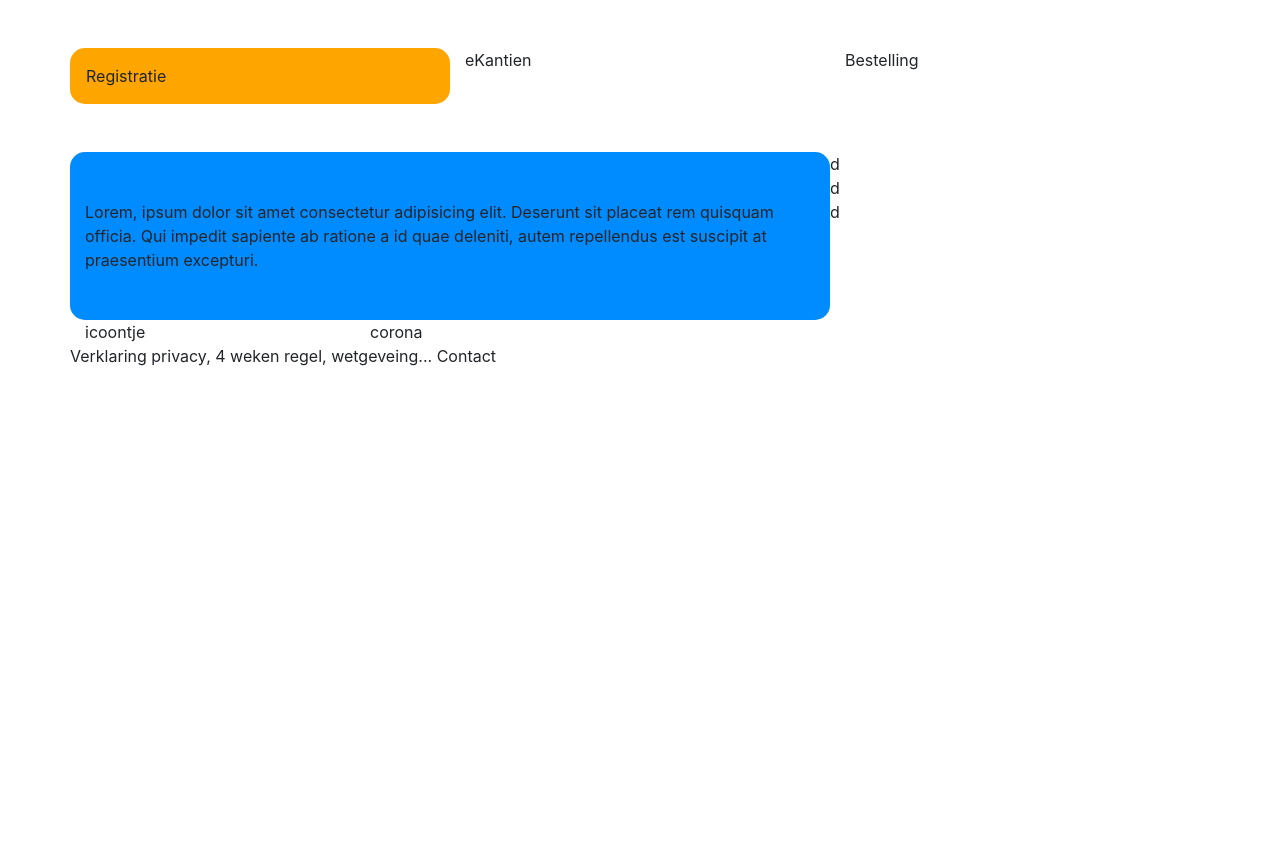
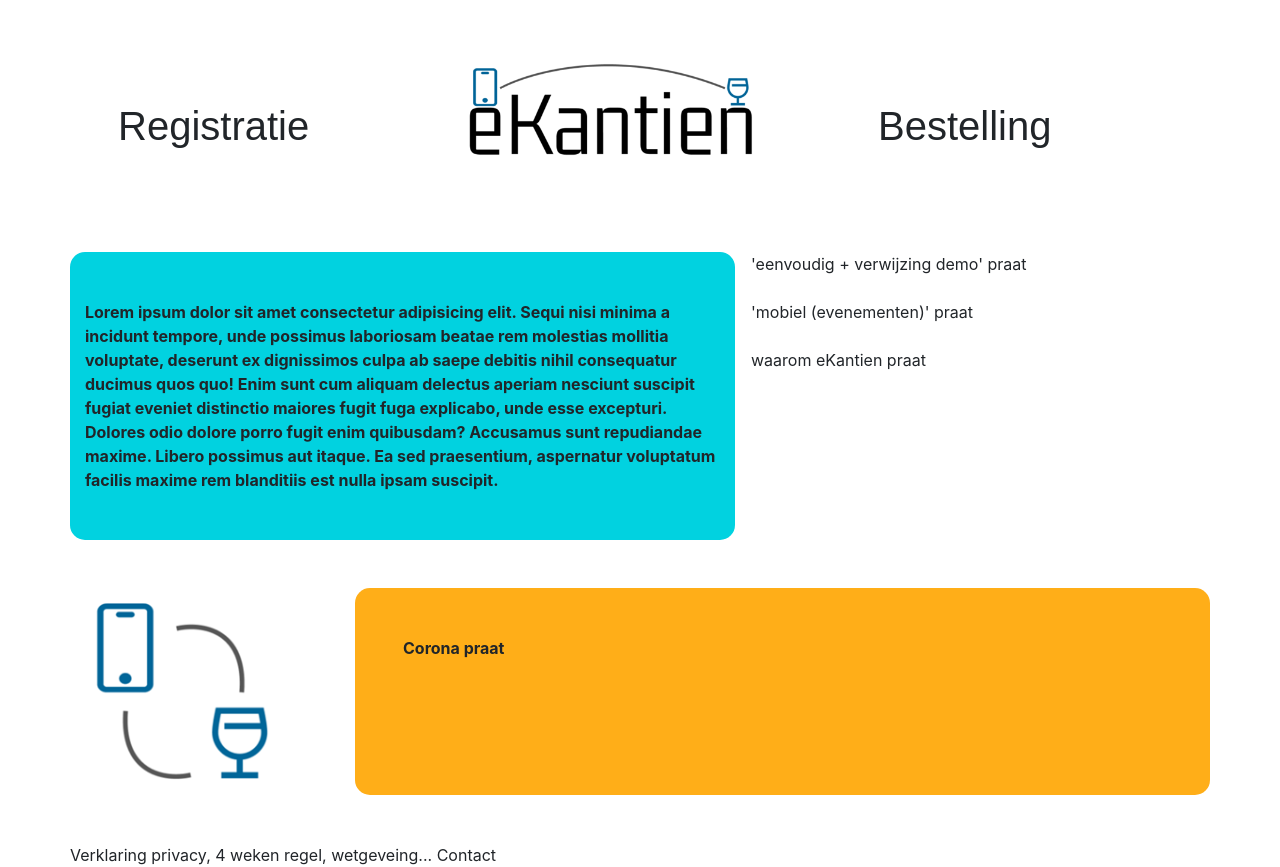
Before and after one commit to saramey/ekantien, a website: page index.html in a window 1280 px wide. Before the commit the page ends 800 px from the top, so only its background shows below. Drawn offline with Linux system fonts and the light colour scheme.

Commit message:
vandaag heb ik een beetje de layout verder afgemaakt

```diff
--- a/index.html
+++ b/index.html
@@ -11,23 +11,23 @@
 <body>
     <div class="container">
         <div class="row mt-5" >
-            <div class="col-4 oranje box p-3">Registratie</div>
-            <div class="col-4 box">eKantien</div>
-            <div class="col-4">Bestelling</div>
+            <div class="col-4 link box p-5">Registratie</div>
+            <div class="col-4 center box"><img src="logo_tekst_transparant.png" alt="eKantien" style="width:300px"></div>
+            <div class="col-4 link box p-5">Bestelling</div>
         </div>
-        <div class="row mt-5">
-            <div class="col-8 blauw box py-5">Lorem, ipsum dolor sit amet consectetur adipisicing elit. Deserunt sit placeat rem quisquam officia. Qui impedit sapiente ab ratione a id quae deleniti, autem repellendus est suscipit at praesentium excepturi.</div>
+        <div class="row mt-5 mb-5 ">
+            <div class="col-7 blauw box py-5 mr-3 "><B>Lorem ipsum dolor sit amet consectetur adipisicing elit. Sequi nisi minima a incidunt tempore, unde possimus laboriosam beatae rem molestias mollitia voluptate, deserunt ex dignissimos culpa ab saepe debitis nihil consequatur ducimus quos quo! Enim sunt cum aliquam delectus aperiam nesciunt suscipit fugiat eveniet distinctio maiores fugit fuga explicabo, unde esse excepturi. Dolores odio dolore porro fugit enim quibusdam? Accusamus sunt repudiandae maxime. Libero possimus aut itaque. Ea sed praesentium, aspernatur voluptatum facilis maxime rem blanditiis est nulla ipsam suscipit.</B></div>
             <div class="col-4 box">
-                <div class="row box">d</div>
-                <div class="row box">d</div>
-                <div class="row box">d</div>
+                <div class="row box mb-4">'eenvoudig + verwijzing demo' praat</div>
+                <div class="row box mb-4">'mobiel (evenementen)' praat</div>
+                <div class="row box">waarom eKantien praat</div>
             </div>
         </div>
-        <div class="row">
-            <div class="col-3">icoontje</div>
-            <div class="col-9 box">corona</div>
+        <div class="row mb-5">
+            <div class="col-3 box"><img src="Logo_transparant.png" alt="eKantien" style="width:200px""></div>
+            <div class="col-9 center oranje box p-5"><B>Corona praat</B></div>
         </div>
-        <div class="row box">
+        <div class="row center box">
             Verklaring privacy, 4 weken regel, wetgeveing... Contact
         </div>
     </div>
--- a/package.json
+++ b/package.json
@@ -4,7 +4,8 @@
   "description": "",
   "main": "index.html",
   "scripts": {
-    "test": "echo \"Error: no test specified\" && exit 1"
+    "test": "echo \"Error: no test specified\" && exit 1",
+    "start": "live-server"
   },
   "author": "Sara",
   "license": "ISC"
--- a/stijl.css
+++ b/stijl.css
@@ -5,9 +5,18 @@
 
 
 .oranje{
-    background-color: #ffa500;
+    background-color: #ffae18;
 }
 
 .blauw{
-    background-color: #008cff;
+    background-color: #01d2e0;
 }
+
+.link {
+    font-size: 40px;
+    font-family: "Arial";
+}
+
+.image {
+    text-align: center;
+}
```
Also changed, not shown: Logo_transparant.png (added), logo_tekst_transparant.png (added), 1 other file.
